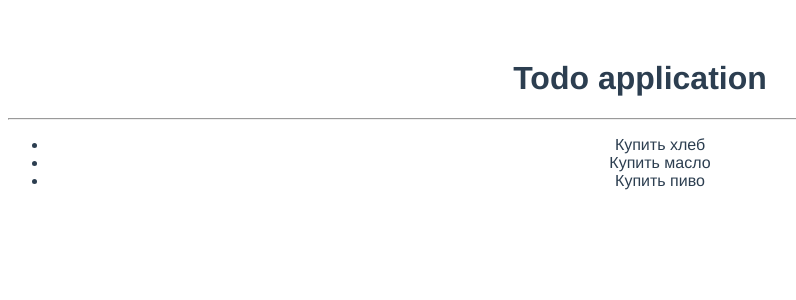
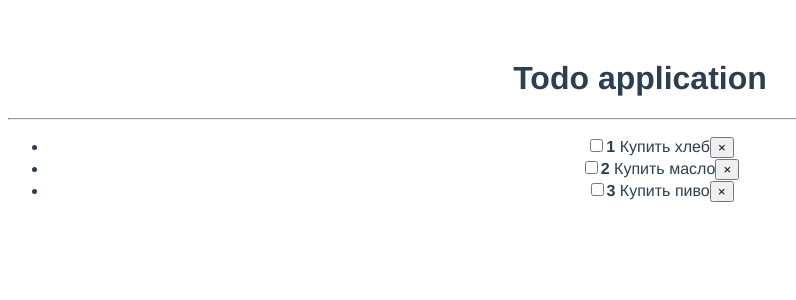
Before and after one commit to TheSirsh/todo-vue, a Vue app in the folder todo-vue/: page / in a window 1280 px wide. Shown: the top 300 px of the page, without its empty margins (0-796 px from the left). Built offline with nearby package versions, Linux system fonts and the light colour scheme.

Commit message:
feat: update todoitem

```diff
--- a/todo-vue/src/components/TodoItem.vue
+++ b/todo-vue/src/components/TodoItem.vue
@@ -1,6 +1,13 @@
 <template>
   <li>
-    {{ todo.title }}
+    <span>
+      <input type="checkbox">
+      <strong>{{ todo.id }}</strong>
+      {{ todo.title }}
+    </span>
+    <button>
+      &times;
+    </button>
   </li>
 </template>
 
```
